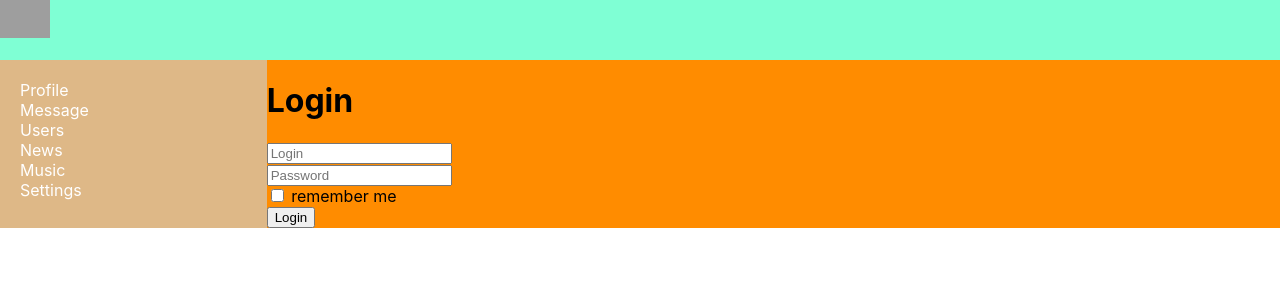
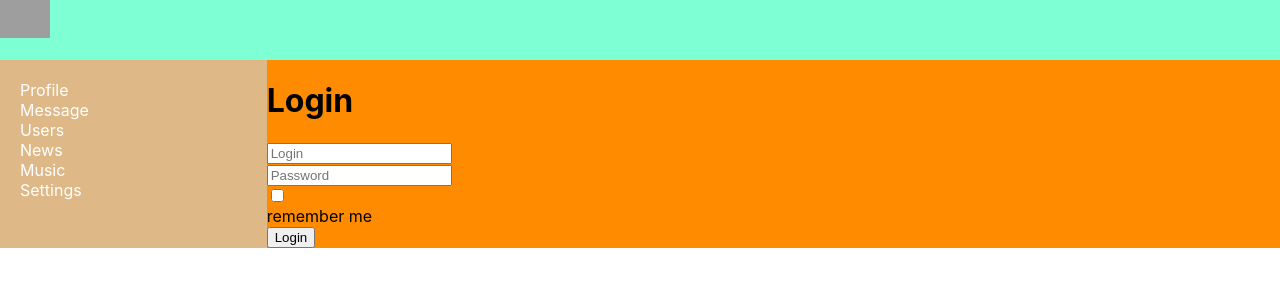
Before and after one commit to MariStakhovskaya/social-network, a React (Create React App) app: page /login in a window 1280 px wide. Shown: the top 300 px of the page. Built offline with nearby package versions, Linux system fonts and the light colour scheme; no server answers; grey boxes are pictures that could not be loaded.

Commit message:
add validators -77

```diff
--- a/src/components/Dialogs/Dialogs.tsx
+++ b/src/components/Dialogs/Dialogs.tsx
@@ -1,9 +1,11 @@
-import React, {ChangeEvent} from 'react';
+import React from 'react';
 import s from './Dialogs.module.css'
 import DialogItem from "./DialogItem/DialogsItem";
 import Message from "./Message/Message";
 import {dialogsDataType, dialogsPageType, messagesDataType} from "../../redux/dialogsReducer";
 import {Field, InjectedFormProps, reduxForm} from 'redux-form';
+import {Textarea} from "../common/FormsControls/FormControls";
+import { maxLength50, required} from "../../utils/validators/validators";
 
 
 export type DialogsPropsType = {
@@ -50,7 +52,7 @@ const AddMessageForm:React.FC<InjectedFormProps<AddMessageFormType>> = (props) =
     <form onSubmit={props.handleSubmit}>
 
         <div>
-            <Field component="textarea" name="newMessageBody" placeholder='Enter your message' />
+            <Field component={Textarea} name="newMessageBody" placeholder="Enter your message" validate = {[required, maxLength50]} />
         </div>
         <div>
             <button>Send</button>
--- a/src/components/Login/Login.tsx
+++ b/src/components/Login/Login.tsx
@@ -1,5 +1,7 @@
 import React from 'react'
 import  {Field, InjectedFormProps, reduxForm} from "redux-form";
+import {Input} from "../common/FormsControls/FormControls";
+import {maxLength50, required} from "../../utils/validators/validators";
 
 
 type FormDataType = {
@@ -12,14 +14,14 @@ const LoginForm:  React.FC<InjectedFormProps<FormDataType>> = (props) => {
     return <div>
         <form onSubmit={props.handleSubmit}>
             <div>
-                <Field placeholder={"Login"} component={"input"} name={"login"} />
+                <Field placeholder={"Login"} component={Input} name={"login"} validate = {[required, maxLength50]} />
             </div>
             <div>
-                <Field placeholder={"Password"} component = {"input"} name={"password"} />
+                <Field placeholder={"Password"} component = {Input} name={"password"} validate = {[required, maxLength50]} />
             </div>
 
             <div>
-                <Field component = {"input"} type={"checkbox"} name={"rememberMe"}/> remember me
+                <Field component = {Input} type={"checkbox"} name={"rememberMe"} /> remember me
             </div>
             <div>
                 <button>Login</button>
--- a/src/components/Profile/MyPosts/MyPosts.tsx
+++ b/src/components/Profile/MyPosts/MyPosts.tsx
@@ -2,6 +2,8 @@ import React from 'react';
 import s from './MyPosts.module.css'
 import Post from "./Post/Post";
 import {Field, InjectedFormProps, reduxForm} from "redux-form";
+import {maxLength15, required} from "../../../utils/validators/validators";
+import {Textarea} from "../../common/FormsControls/FormControls";
 
 
 type postDataType = {
@@ -50,7 +52,7 @@ const AddNewPostForm:React.FC<InjectedFormProps<AddPostFormType>> = (props) =>{
         <form onSubmit={props.handleSubmit}>
 
             <div>
-                <Field component="textarea" placeholder="inter your post" name="newPostText" />
+                <Field component={Textarea} placeholder="inter your post" name="newPostText" validate = {[required, maxLength15]} />
             </div>
             <div>
                 <button>Add post</button>
--- /dev/null
+++ b/src/components/common/FormsControls/FormControls.module.css
@@ -0,0 +1,9 @@
+
+
+.formControl.error input, .formControl.error textarea{
+    border: 2px solid red;
+}
+
+.formControl.error span{
+    color: red;
+}
--- /dev/null
+++ b/src/components/common/FormsControls/FormControls.tsx
@@ -0,0 +1,31 @@
+import React from "react";
+import style from "./FormControls.module.css"
+
+const FormControl =(
+    {input, child, meta, ...props} :any) => {
+
+    const isError = meta.touched && meta.error;
+    return (
+        <div className={style.formControl + " " + (isError ? style.error : "")}>
+            <div>
+                {props.children}
+            </div>
+            {isError && <span>{meta.error}</span>}
+        </div>
+    )
+}
+
+
+export const Textarea =( props:any) => {
+    const  {input, meta, ...restProps} = props
+
+    return <FormControl {...props}> <textarea {...input} {...restProps} /></FormControl>
+
+}
+
+export const Input =( props:any) => {
+    const  {input, meta, ...restProps} = props
+
+    return <FormControl {...props}> <input {...input} {...restProps} /></FormControl>
+
+}
--- /dev/null
+++ b/src/utils/validators/validators.ts
@@ -0,0 +1,14 @@
+import React from "react";
+
+export const required = (value: any) => {
+    if (value) return undefined;
+    return 'Field is required';
+}
+
+export const maxLengthCreator = (maxLength: number) => (value: any) => {
+    if (value && value.length < maxLength) return undefined;
+    return `Max length should be less than ${maxLength}`;
+}
+
+export const maxLength15 = maxLengthCreator(15)
+export const maxLength50 = maxLengthCreator(50)
```
